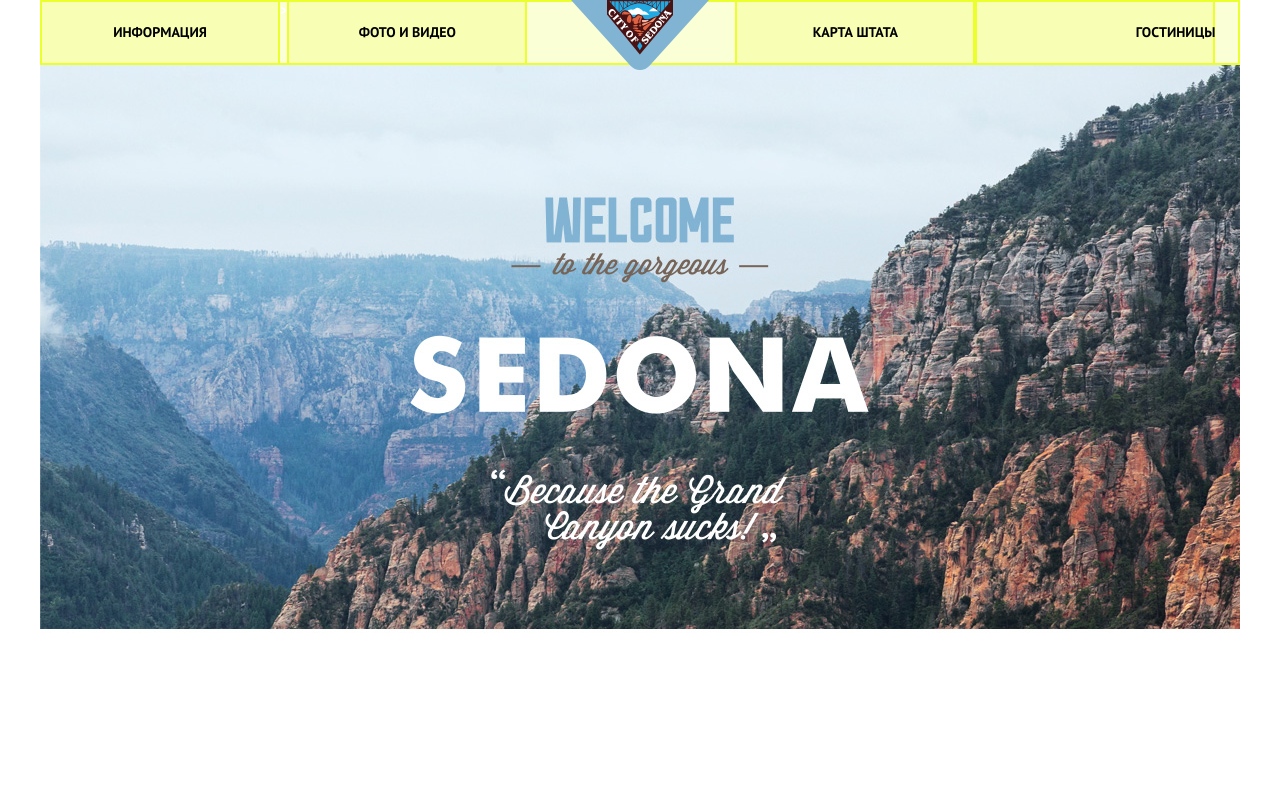
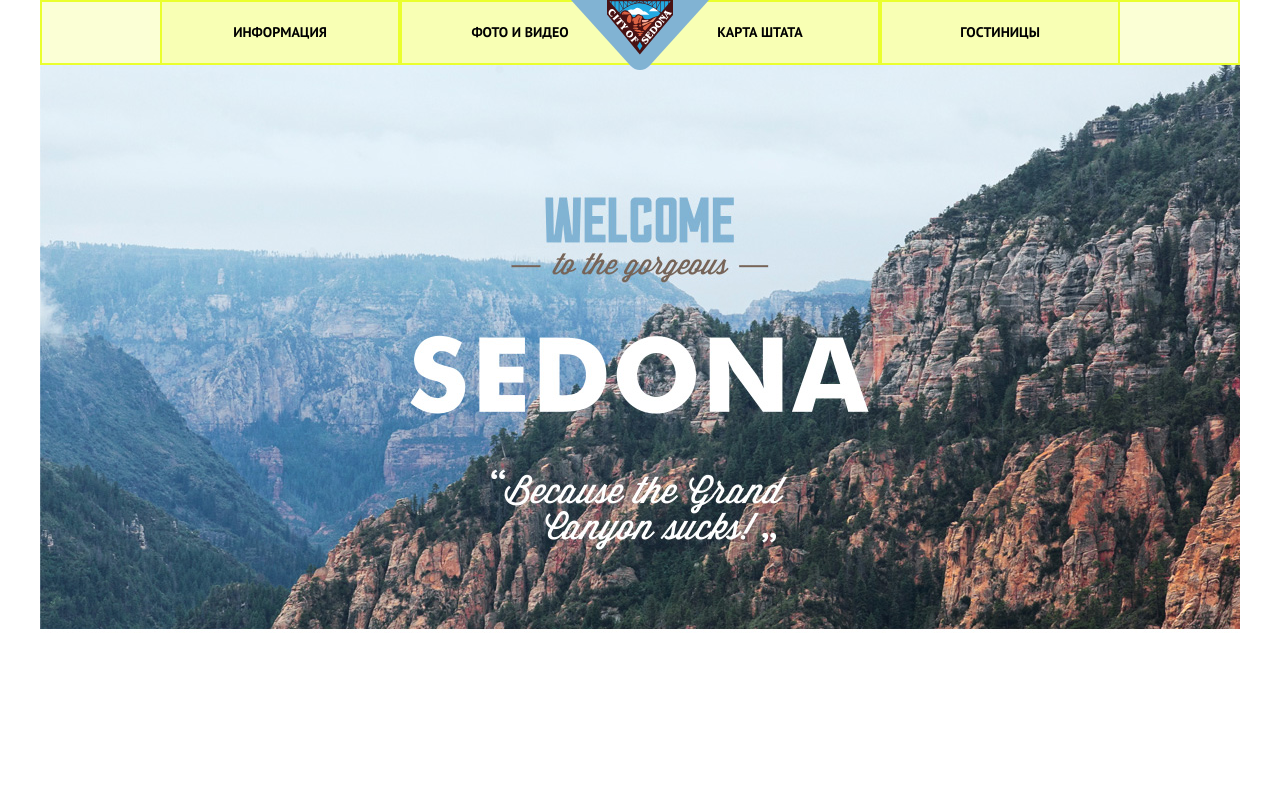
Before and after one commit to ssboyko/554175-sedona, a plain HTML site: page index.html in a window 1280 px wide. Shown: the top 800 px of the page. Drawn offline with Linux system fonts and the light colour scheme.

Commit message:
исправляю шапку

```diff
--- a/css/style.css
+++ b/css/style.css
@@ -75,7 +75,7 @@
 .site-navigation {
   display: flex;
   flex-wrap: wrap;
-  justify-content: flex-start;
+  justify-content: space-around;
   width: 1200px;
   margin:0;
 
@@ -101,27 +101,27 @@
 
 .site-navigation li:first-child {
 
-   margin:0;
+   margin-left:auto;
 
 }
 
 .site-navigation li:nth-child(2) {
 
   margin:0;
-  margin-right: 104px;
+
 
 }
 
 .site-navigation li:nth-child(3) {
-  margin-left: 104px;
+  margin: 0;
 
 
 
 }
 
 .site-navigation li:last-child {
-  margin-right: auto;
-  text-align:right;
+  margin-right:auto;
+
 }
 
 
--- a/index.html
+++ b/index.html
@@ -14,7 +14,7 @@
         	<img src="img/logo-sedona.svg" width="138" height="71" alt="Логотип Sedona">
     	</a>
         <ul class="site-navigation">
-          <li><a href="info.html">Информация</a></<li></li>>
+          <li><a href="info.html">Информация</a></<li>
           <li><a href="photo_and_video.html">Фото и Видео</a></li>
           <li><a href="map_of_state.html">Карта штата</a></li>
           <li><a href="hotels.html">Гостиницы</a></li>
```
